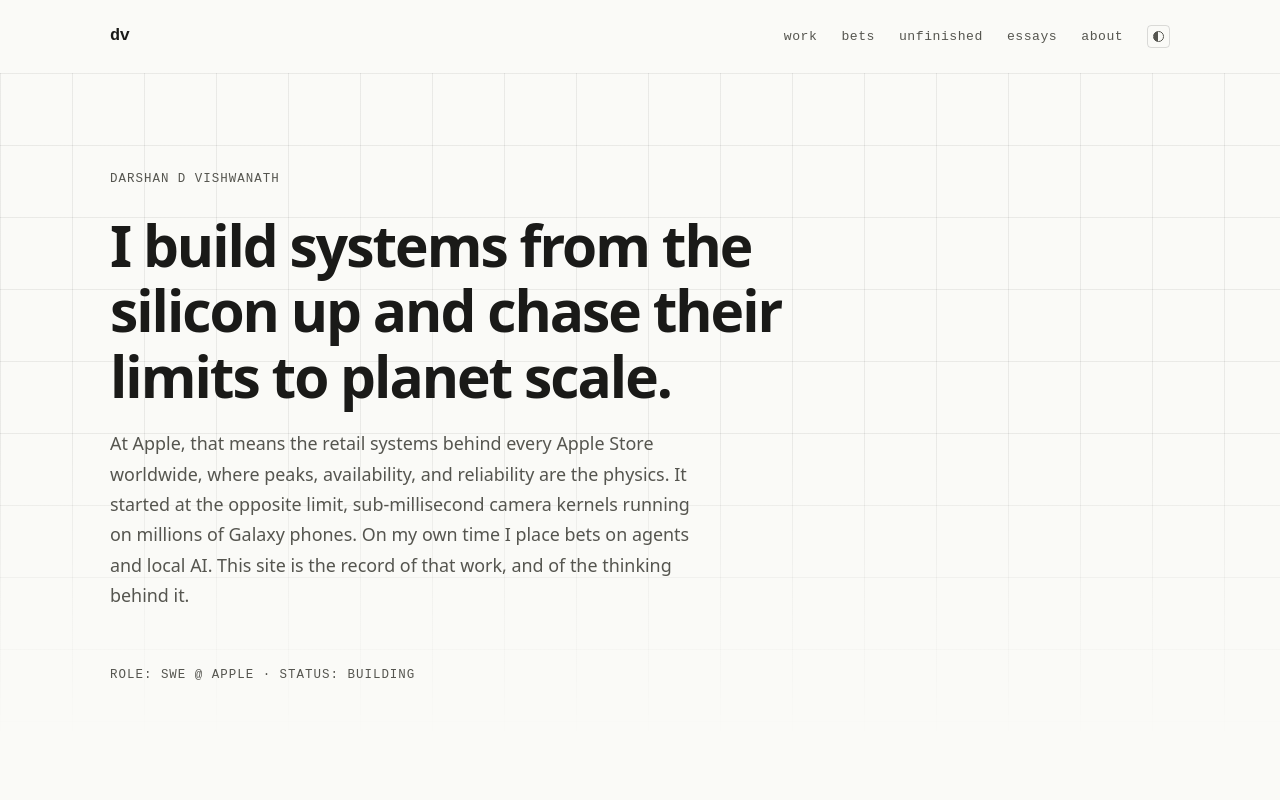
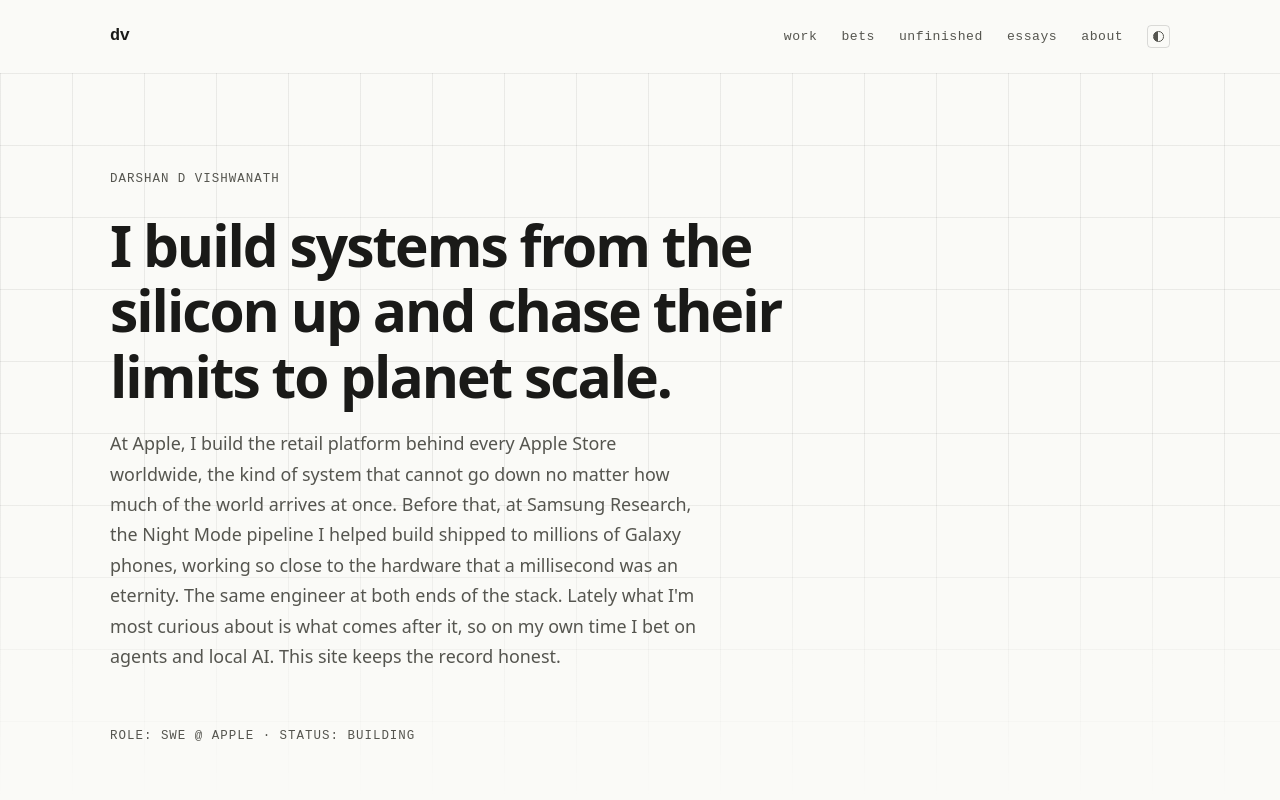
Before and after one commit to darshandv/darshandv.github.io, an Astro site: page / in a window 1280 px wide. Shown: the top 800 px of the page. Built offline with nearby package versions, Linux system fonts and the light colour scheme; Astro itself is replaced by a stand-in of ours.

Commit message:
Rewrite the hero lede for flow and voice
Present-first, opens at Apple, then reaches back to Samsung Research as
proof of range, then bridges into the bets as the forward move rather
than a subject change. Drops resume-style metrics from the lede (uptime
figure, language names) in favor of plain-language stakes; the numbers
still live on /work.

```diff
--- a/src/pages/index.astro
+++ b/src/pages/index.astro
@@ -33,11 +33,13 @@ const latestEssay = essays[0];
       <p class="meta kicker fade-up">{site.name}</p>
       <h1 class="fade-up d1">{site.identity}</h1>
       <p class="lede fade-up d2">
-        At Apple, that means the retail systems behind every Apple Store worldwide,
-        where peaks, availability, and reliability are the physics. It started at the
-        opposite limit, sub-millisecond camera kernels running on millions of Galaxy
-        phones. On my own time I place bets on agents and local AI. This site is the
-        record of that work, and of the thinking behind it.
+        At Apple, I build the retail platform behind every Apple Store worldwide, the
+        kind of system that cannot go down no matter how much of the world arrives at
+        once. Before that, at Samsung Research, the Night Mode pipeline I helped build
+        shipped to millions of Galaxy phones, working so close to the hardware that a
+        millisecond was an eternity. The same engineer at both ends of the stack.
+        Lately what I'm most curious about is what comes after it, so on my own time I
+        bet on agents and local AI. This site keeps the record honest.
       </p>
       <p class="meta status fade-up d3">{site.statusLine}</p>
     </div>
```
